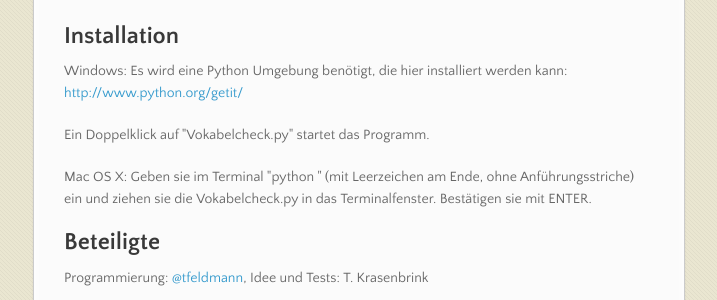
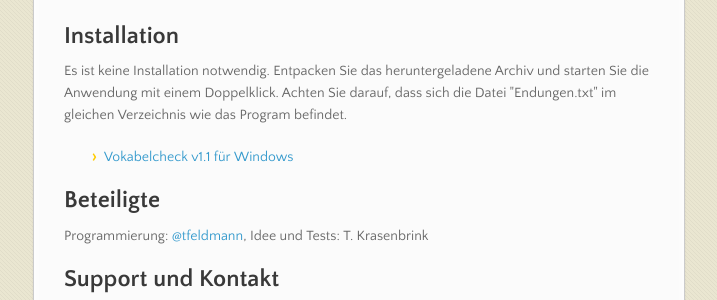
Before and after one commit to tfeldmann/Vokabelcheck, a plain HTML site: page index.html in a window 1280 px wide. Shown: the part 1022-1322 px from the top of the page, without its empty margins (282-999 px from the left). Drawn offline with nearby package versions, Linux system fonts and the light colour scheme.

```diff
--- a/index.html
+++ b/index.html
@@ -50,13 +50,11 @@ Dazu werden den angegebenen Stammformen alle passenden lateinischen Endungen ang
 
 <h2>Installation</h2>
 
-<p>Windows: Es wird eine Python Umgebung benötigt, die hier installiert werden kann: <a href="http://www.python.org/getit/">http://www.python.org/getit/</a></p>
+<p>Es ist keine Installation notwendig. Entpacken Sie das heruntergeladene Archiv und starten Sie die Anwendung mit einem Doppelklick. Achten Sie darauf, dass sich die Datei "Endungen.txt" im gleichen Verzeichnis wie das Program befindet.</p>
 
-<p>Ein Doppelklick auf "Vokabelcheck.py" startet das Programm.</p>
-
-<p>Mac OS X: Geben sie im Terminal "python " (mit Leerzeichen am Ende, ohne Anführungsstriche) ein und ziehen sie die Vokabelcheck.py in das Terminalfenster. Bestätigen sie mit ENTER.</p>
-
-<h2>Beteiligte</h2>
+<ul>
+<li><a href="http://bit.ly/XmJYxE">Vokabelcheck v1.1 für Windows</a></li>
+</ul><h2>Beteiligte</h2>
 
 <p>Programmierung: <a href="https://github.com/tfeldmann" class="user-mention">@tfeldmann</a>, Idee und Tests: T. Krasenbrink</p>
 
```
Also changed, not shown: params.json (+1 -1 lines).
